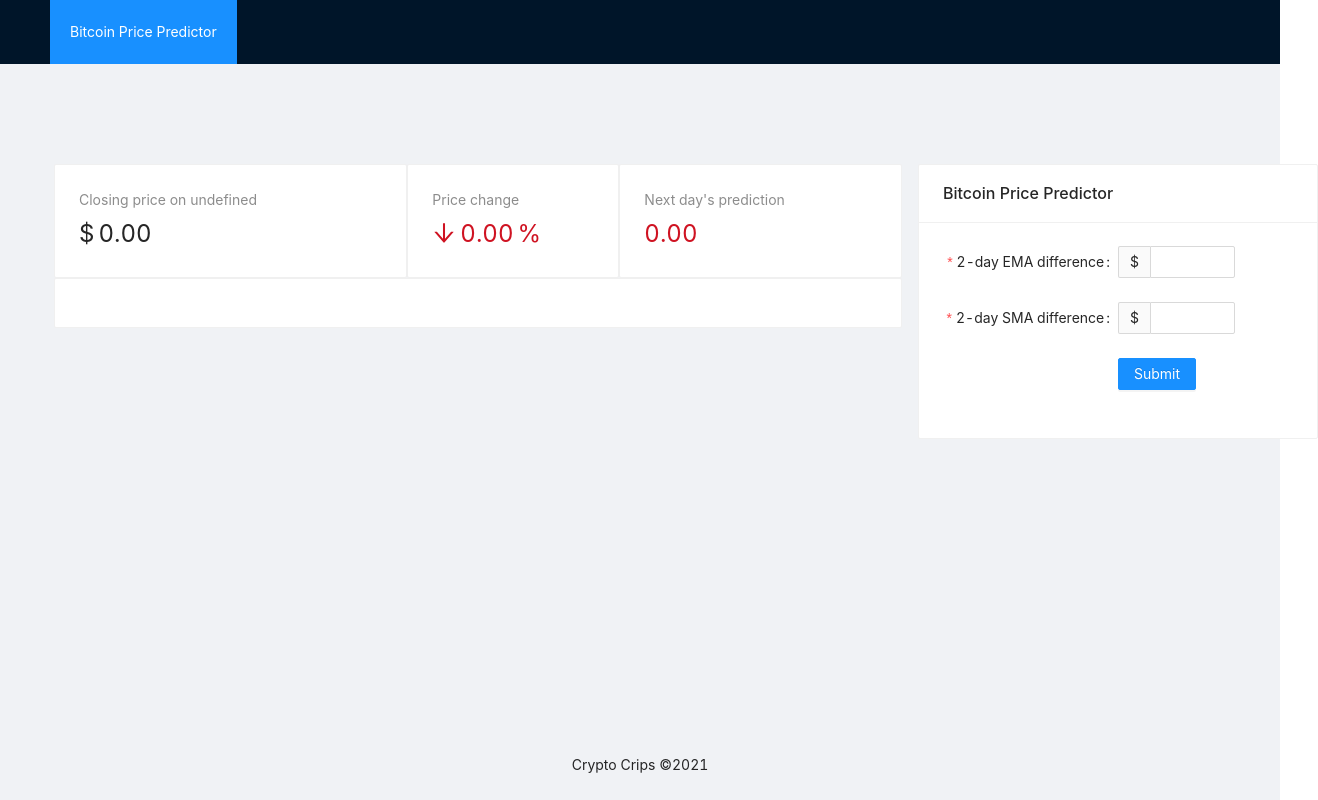
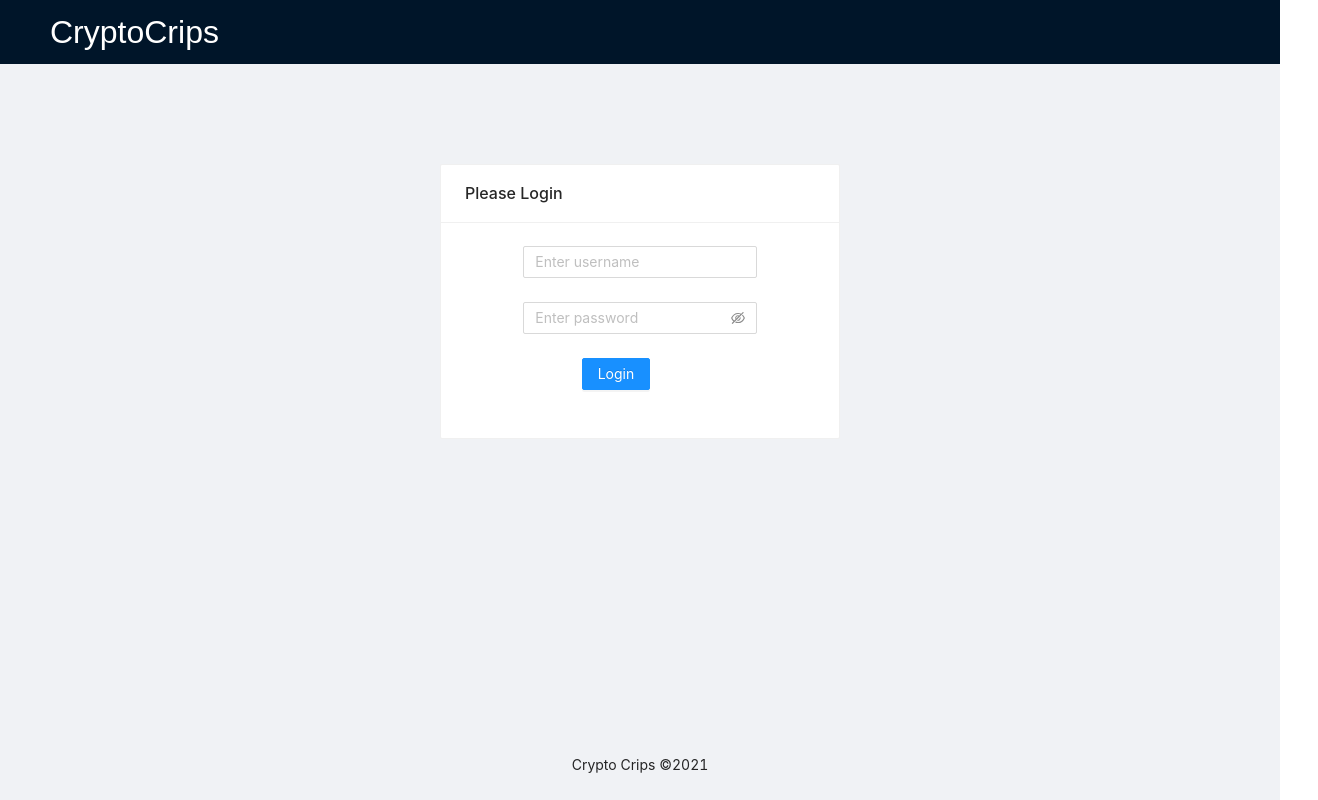
Before and after one commit to jacobbli/bitcoin-price-predictor, a React (Create React App) app in the folder crypto-predictor/: page / in a window 1280 px wide. Shown: the whole page, 1318 px wide, since content can reach past the window. Built offline with nearby package versions, Linux system fonts and the light colour scheme; no server answers.

Commit message:
Add routing and login page

```diff
--- a/crypto-predictor/src/App.css
+++ b/crypto-predictor/src/App.css
@@ -44,3 +44,17 @@
 .trend-viewer {
   margin-top: 100px;
 }
+
+
+@import url('https://fonts.googleapis.com/css2?family=Ubuntu:ital,wght@1,700&display=swap');
+
+.logo-text {
+  font-family: 'Ubuntu', sans-serif;
+  color: white;
+  font-size: 32px;
+  padding-right: 100px
+}
+
+#header {
+  display: flex;
+}
--- a/crypto-predictor/src/App.js
+++ b/crypto-predictor/src/App.js
@@ -1,38 +1,88 @@
 import './App.css';
+import LoginForm from './LoginForm';
+
+import { Layout, Menu } from 'antd';
+import 'antd/dist/antd.css';
+import {
+  BrowserRouter as Router,
+  Switch,
+  Route,
+  Link
+} from "react-router-dom";
+import React from 'react';
+import TrendViewer from './TrendViewer';
 import PredictionForm from './PredictionForm';
-import TrendViewer from './TrendViewer';
-
-import { Layout, Menu, Row, Col } from 'antd';
-import 'antd/dist/antd.css';
 
 const { Header, Content, Footer } = Layout;
 
-function App() {
+
+
+class App extends React.Component {
+  constructor(props) {
+    super(props);
+    this.state = {
+        isLoggedIn: false
+    };
+  }
+
+  logIn = () => {
+    this.setState({
+      isLoggedIn: true
+    })
+  }
+
+  logout = () => {
+    this.setState({
+      isLoggedIn: false
+    })
+  }
+
+
+
+  render() {
+    let menu;
+    if (this.state.isLoggedIn) {
+      menu =
+      <Menu id="menu" theme="dark" mode="horizontal" defaultSelectedKeys={['1']}>
+        <Menu.Item key={1}><Link to="/trend">Trend Viewer</Link></Menu.Item>
+        <Menu.Item key={2}><Link to="/predict">Prediction Tester</Link></Menu.Item>
+        <Menu.Item key={3}><Link to="/" onClick={this.logout}>Logout</Link></Menu.Item>
+      </Menu>
+    } else {
+      menu = ""
+    }
+    console.log(menu)
+
     return (
+      <Router>
         <div className="App">
           <Layout className="layout" style={{height: '100%'}}>
-      <Header>
-        <div className="logo" />
-        <Menu theme="dark" mode="horizontal" defaultSelectedKeys={['2']}>
-          <Menu.Item key={2}>Bitcoin Price Predictor</Menu.Item>
-        </Menu>
+            <Header id="header">
+              {/* <div className="logo" /> */}
+              <div className="logo-text">CryptoCrips</div>
+              {menu}
             </Header>
             <Content>
-        <Row gutter={16}>
-          <Col span={16} offset={1}>
+              <Switch>
+                <Route exact path="/">
+                  <LoginForm authStatus = {this.logIn}/>
+                </Route>
+                <Route path="/trend">
                   <TrendViewer />
-          </Col>
-          <Col span={3}>
-            <PredictionForm/>
-          </Col>
-        </Row>
+                </Route>
+                <Route path="/predict">
+                  <PredictionForm />
+                </Route>
+              </Switch>
             </Content>
             <Footer style={{ textAlign: 'center' }}>
               Crypto Crips ©2021
             </Footer>
           </Layout>
         </div>
+      </Router>
     );
+  }
 }
 
 export default App;
--- /dev/null
+++ b/crypto-predictor/src/LoginForm.css
@@ -0,0 +1,3 @@
+.login-form {
+    margin-top: 100px;
+}
--- /dev/null
+++ b/crypto-predictor/src/LoginForm.js
@@ -0,0 +1,68 @@
+import React from 'react';
+import { Form, Button, Card, Input, Row, Col } from 'antd';
+import { Link } from "react-router-dom";
+import 'antd/dist/antd.css';
+import './LoginForm.css';
+
+class LoginForm extends React.Component {
+
+    submitForm = () => {
+        this.props.authStatus()
+    }
+
+  render() {
+   return (
+      <div className="login-form">
+        <Row justify="center">
+            <Col>
+                <Card
+                id="card"
+                title="Please Login"
+                style={{ width: 400 }}>
+                    <Form
+                        name="login-form"
+                        wrapperCol={{ offset: 4, span: 16 }}
+                    >
+                        <Form.Item
+                        name="username"
+                        rules={[
+                            {
+                            required: true,
+                            message: 'Please enter a username',
+                            },
+                        ]}
+                        >
+                        <Input placeholder="Enter username" />
+                        </Form.Item>
+                        <Form.Item
+                        name="password"
+                        rules={[
+                            {
+                            required: true,
+                            message: 'Please enter a password',
+                            },
+                        ]}
+                        >
+                        <Input.Password placeholder="Enter password"/>
+                        </Form.Item>
+                        <Form.Item
+                            wrapperCol={{ offset: 8, span: 1}}
+                        >
+                            <Button
+                                type="primary"
+                                htmlType="submit"
+                                onClick={this.submitForm}
+                            >
+                                <Link to="/trend">Login</Link>
+                            </Button>
+                        </Form.Item>
+                    </Form>
+                </Card>
+            </Col>
+        </Row>
+      </div>
+    );
+  }
+}
+
+  export default LoginForm;
--- a/crypto-predictor/src/PredictionForm.js
+++ b/crypto-predictor/src/PredictionForm.js
@@ -1,6 +1,6 @@
 import React from 'react';
 import axios from 'axios'
-import { Form, Button, Card, Modal, Input } from 'antd';
+import { Form, Button, Card, Modal, Input, Row, Col } from 'antd';
 
 import 'antd/dist/antd.css';
 import './PredictionForm.css';
@@ -49,6 +49,8 @@ class PredictionForm extends React.Component {
   render() {
    return (
       <div className="prediction-form">
+        <Row justify="center">
+          <Col>
         <Card
           id="card"
           title="Bitcoin Price Predictor"
@@ -93,6 +95,8 @@ class PredictionForm extends React.Component {
             </Form.Item>
           </Form>
         </Card>
+        </Col>
+        </Row>
       </div>
     );
   }
--- a/crypto-predictor/src/TrendViewer.js
+++ b/crypto-predictor/src/TrendViewer.js
@@ -38,18 +38,18 @@ class TrendViewer extends React.Component {
     }
 
     getPrediction = () => {
-        axios.get("https://bitcoin-price-predictor-server.herokuapp.com/")
-          .then (res => {
-            this.setState({
-                prediction: res['data'],
-                config: {
-                    data: res['data'],
-                }
-            })
-          })
-          .catch(err => {
-            console.error(err);
-        })
+        // axios.get("https://bitcoin-price-predictor-server.herokuapp.com/")
+        //   .then (res => {
+        //     this.setState({
+        //         prediction: res['data'],
+        //         config: {
+        //             data: res['data'],
+        //         }
+        //     })
+        //   })
+        //   .catch(err => {
+        //     console.error(err);
+        // })
     }
 
     componentDidMount() {
@@ -97,7 +97,7 @@ class TrendViewer extends React.Component {
                 <Row justify='center'>
                     <Col span={24}>
                         <Card>
-                            {/* <PriceChart data={this.state.priceData} /> */}
+                            <PriceChart data={this.state.priceData} />
                         </Card>
                     </Col>
                 </Row>
```
Also changed, not shown: crypto-predictor/src/Home.js (added, +25 -0 lines). Lines whose indentation alone changed are shown as unchanged.
